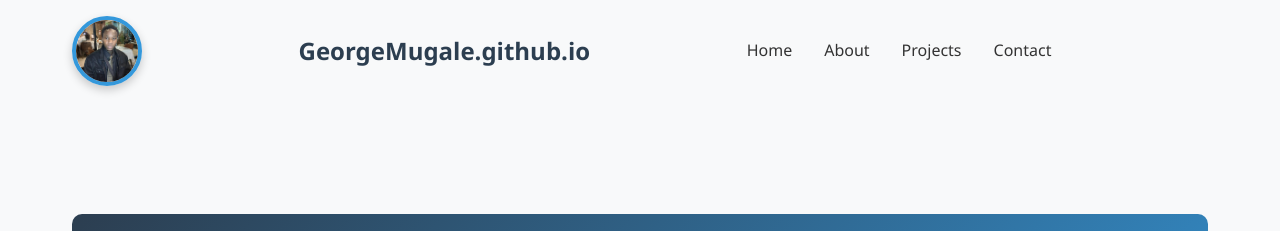
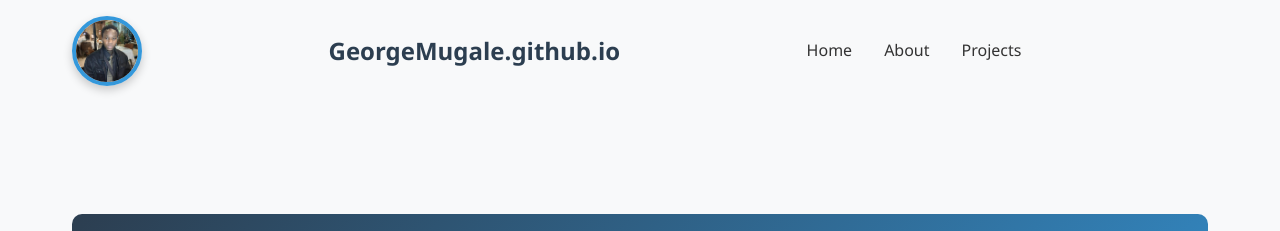
Before and after one commit to GeorgeMugale/GeorgeMugale.github.io, a Jekyll site: the page built from index.md, in a window 1280 px wide. Shown: the top 231 px of the page. Built offline with Jekyll 4.4.1, drawn with Linux system fonts in a browser that asks for light colours.

Commit message:
Update header.html

```diff
--- a/_includes/header.html
+++ b/_includes/header.html
@@ -9,7 +9,6 @@
             <li><a href="{{ '/' | relative_url }}">Home</a></li>
             <li><a href="{{ '/about' | relative_url }}">About</a></li>
             <li><a href="{{ '/projects' | relative_url }}">Projects</a></li>
-            <li><a href="{{ '/contact' | relative_url }}">Contact</a></li>
         </ul>
         <div class="nav-toggle">
             <span></span>
```
